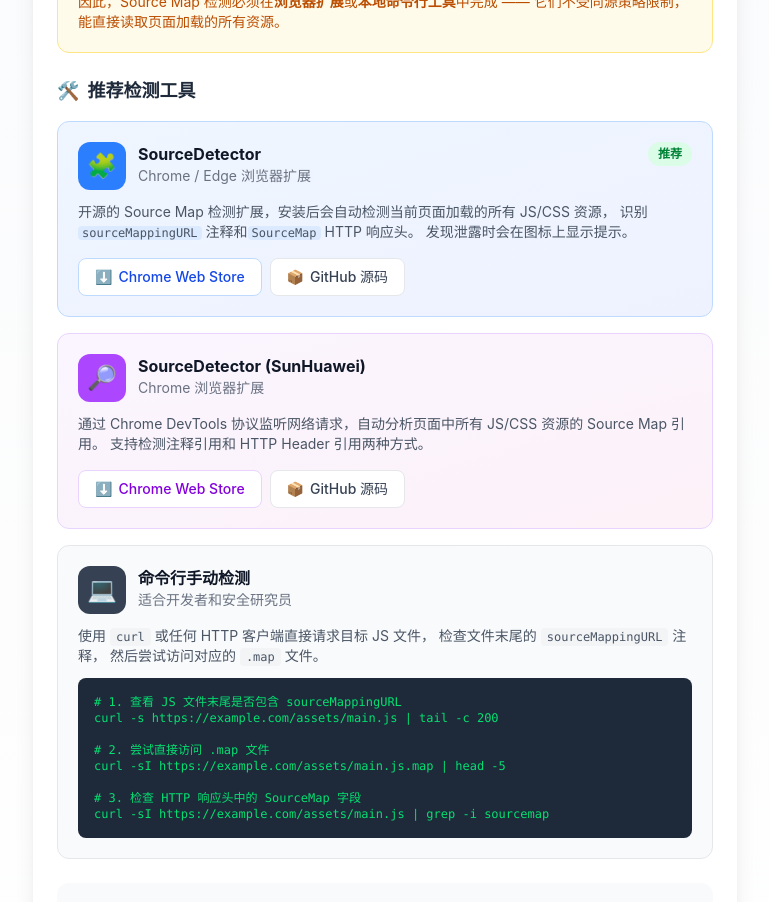
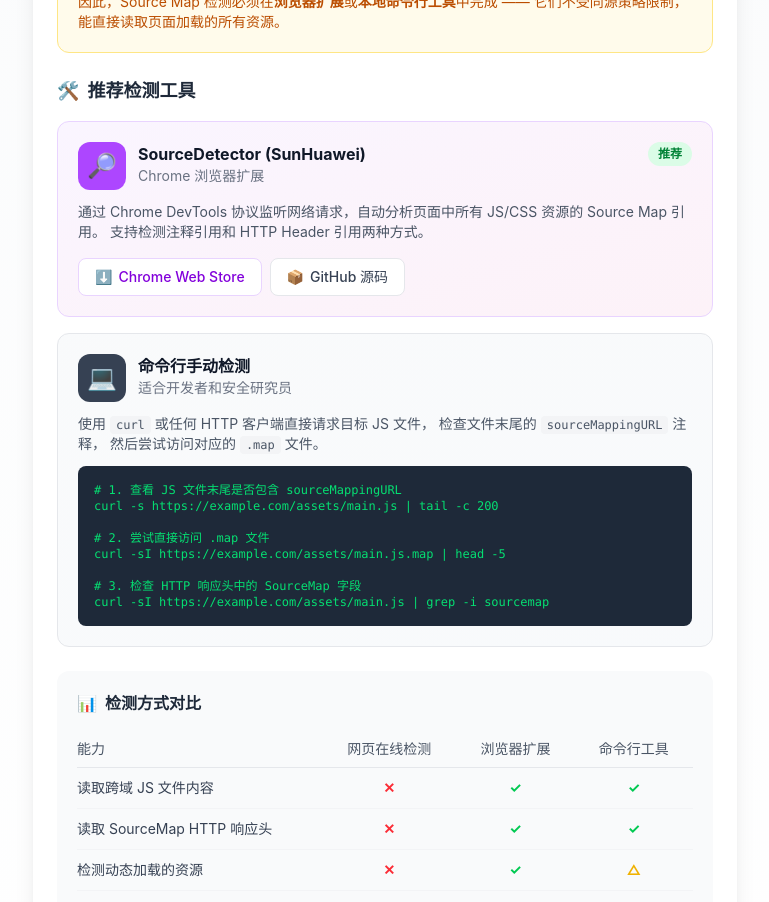
Before and after one commit to ForOneIce/SourceMapLeak, a React (Vite) app: page / in a window 1280 px wide. Shown: the part 1340-2242 px from the top of the page, without its empty margins (255-1024 px from the left). Built offline with nearby package versions, Linux system fonts and the light colour scheme.

Commit message:
delete 404

```diff
--- a/src/components/VulnerabilityChecker.tsx
+++ b/src/components/VulnerabilityChecker.tsx
@@ -66,58 +66,19 @@
           </h3>
 
           <div className="space-y-4">
-            {/* SourceDetector 浏览器扩展 */}
-            <div className="bg-gradient-to-br from-blue-50 to-indigo-50 border border-blue-200 rounded-xl p-5">
+            {/* SourceDetector (SunHuawei) */}
+            <div className="bg-gradient-to-br from-purple-50 to-pink-50 border border-purple-200 rounded-xl p-5">
               <div className="flex items-start justify-between">
                 <div className="flex items-start space-x-3">
-                  <div className="w-12 h-12 bg-blue-500 rounded-xl flex items-center justify-center flex-shrink-0">
-                    <span className="text-2xl">🧩</span>
+                  <div className="w-12 h-12 bg-purple-500 rounded-xl flex items-center justify-center flex-shrink-0">
+                    <span className="text-2xl">🔎</span>
                   </div>
                   <div>
-                    <h4 className="font-bold text-gray-900">SourceDetector</h4>
-                    <p className="text-sm text-gray-500">Chrome / Edge 浏览器扩展</p>
+                    <h4 className="font-bold text-gray-900">SourceDetector (SunHuawei)</h4>
+                    <p className="text-sm text-gray-500">Chrome 浏览器扩展</p>
                   </div>
                 </div>
                 <span className="px-2.5 py-1 bg-green-100 text-green-700 text-xs font-bold rounded-full">推荐</span>
-              </div>
-              <p className="text-sm text-gray-600 mt-3">
-                开源的 Source Map 检测扩展，安装后会自动检测当前页面加载的所有 JS/CSS 资源，
-                识别 <code className="bg-blue-100 px-1 rounded text-xs">sourceMappingURL</code> 注释和
-                <code className="bg-blue-100 px-1 rounded text-xs">SourceMap</code> HTTP 响应头。
-                发现泄露时会在图标上显示提示。
-              </p>
-              <div className="flex flex-wrap gap-2 mt-4">
-                <a
-                  href="https://github.com/nicedoc/source-map-detector"
-                  target="_blank"
-                  rel="noopener noreferrer"
-                  className="inline-flex items-center space-x-1.5 px-4 py-2 bg-white border border-blue-200 rounded-lg text-sm font-medium text-blue-700 hover:bg-blue-50 transition-colors"
-                >
-                  <span>⬇️</span>
-                  <span>Chrome Web Store</span>
-                </a>
-                <a
-                  href="https://github.com/nicedoc/source-map-detector"
-                  target="_blank"
-                  rel="noopener noreferrer"
-                  className="inline-flex items-center space-x-1.5 px-4 py-2 bg-white border border-gray-200 rounded-lg text-sm font-medium text-gray-700 hover:bg-gray-50 transition-colors"
-                >
-                  <span>📦</span>
-                  <span>GitHub 源码</span>
-                </a>
-              </div>
-            </div>
-
-            {/* SourceDetector 原版 */}
-            <div className="bg-gradient-to-br from-purple-50 to-pink-50 border border-purple-200 rounded-xl p-5">
-              <div className="flex items-start space-x-3">
-                <div className="w-12 h-12 bg-purple-500 rounded-xl flex items-center justify-center flex-shrink-0">
-                  <span className="text-2xl">🔎</span>
-                </div>
-                <div>
-                  <h4 className="font-bold text-gray-900">SourceDetector (SunHuawei)</h4>
-                  <p className="text-sm text-gray-500">Chrome 浏览器扩展</p>
-                </div>
               </div>
               <p className="text-sm text-gray-600 mt-3">
                 通过 Chrome DevTools 协议监听网络请求，自动分析页面中所有 JS/CSS 资源的 Source Map 引用。
@@ -125,7 +86,7 @@
               </p>
               <div className="flex flex-wrap gap-2 mt-4">
                 <a
-                  href="https://github.com/nicedoc/source-map-detector"
+                  href="https://chromewebstore.google.com/detail/source-detector/aioimldmpakibclgckpdfpfkadbflfkn"
                   target="_blank"
                   rel="noopener noreferrer"
                   className="inline-flex items-center space-x-1.5 px-4 py-2 bg-white border border-purple-200 rounded-lg text-sm font-medium text-purple-700 hover:bg-purple-50 transition-colors"
```
